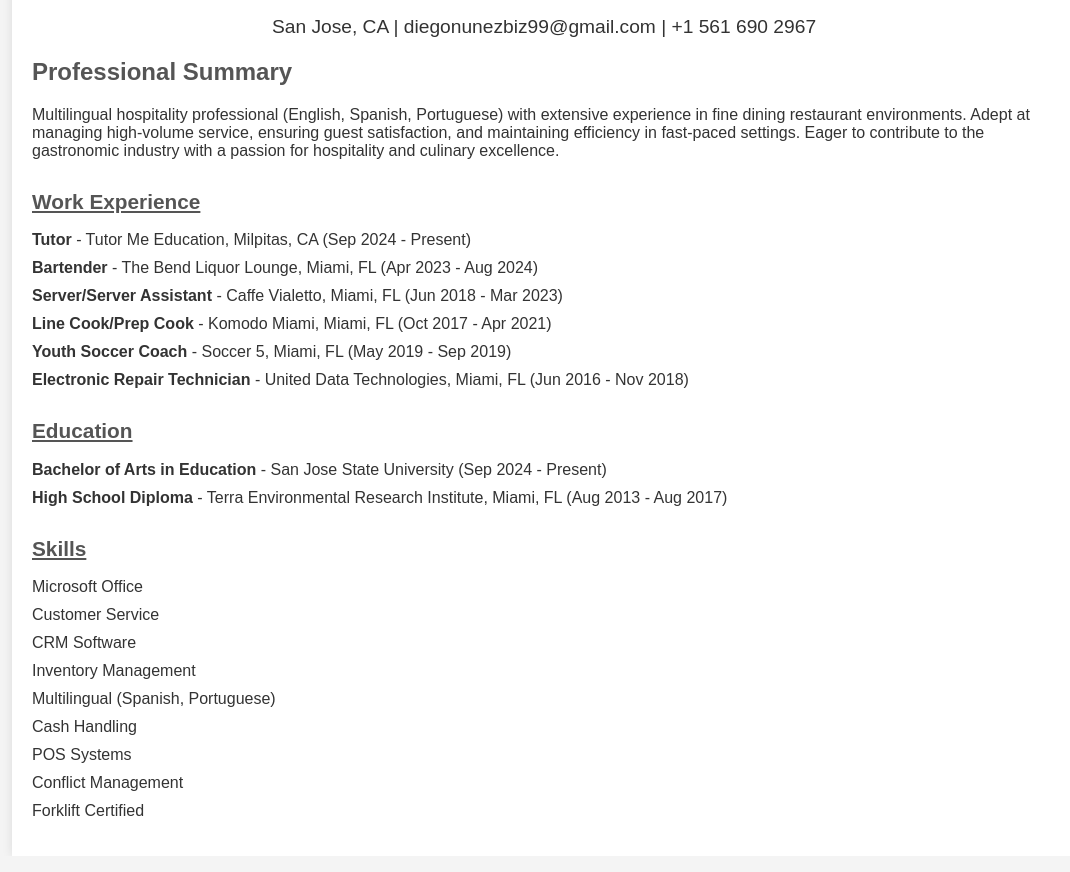
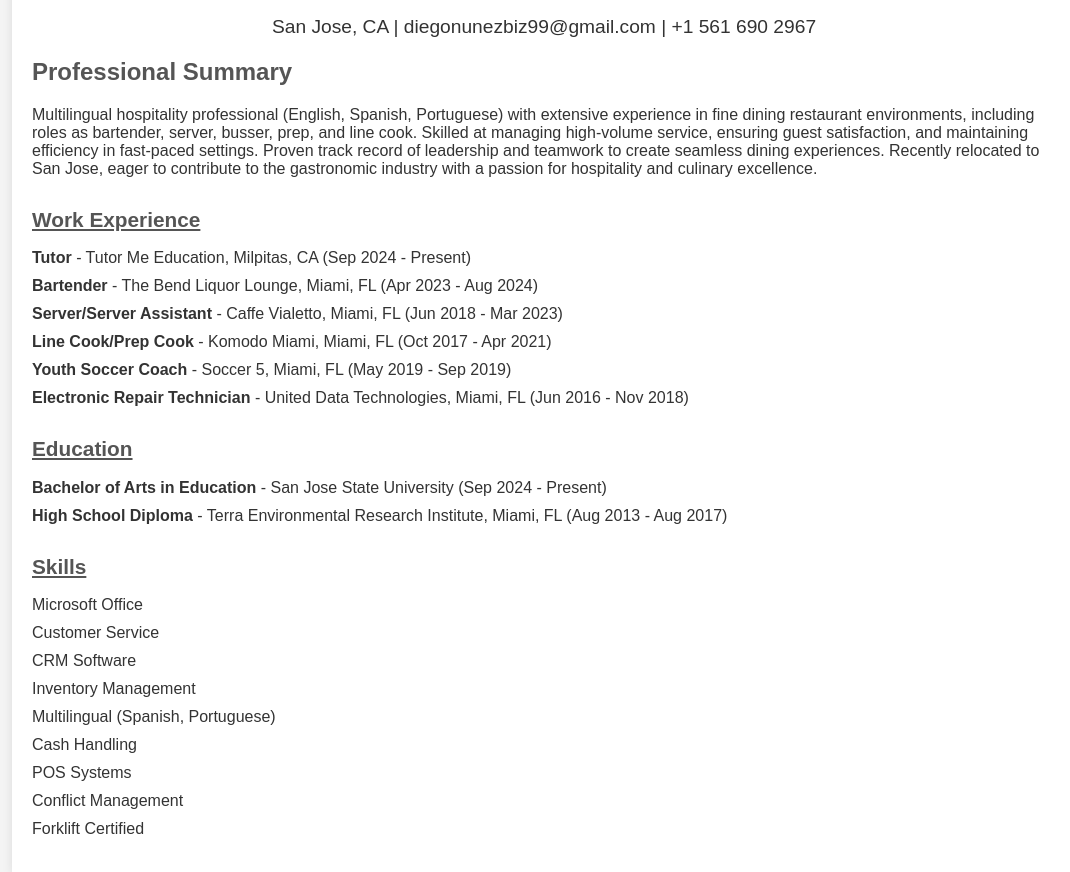
Before and after one commit to diegonunez77/resume, a plain HTML site: page index.html in a window 1280 px wide. Shown: the part 68-940 px from the top of the page, without its empty margins (96-1166 px from the left). Drawn offline with Linux system fonts and the light colour scheme.

Commit message:
Update index.html

```diff
--- a/index.html
+++ b/index.html
@@ -62,7 +62,7 @@
 
         <section>
             <h2>Professional Summary</h2>
-            <p>Multilingual hospitality professional (English, Spanish, Portuguese) with extensive experience in fine dining restaurant environments. Adept at managing high-volume service, ensuring guest satisfaction, and maintaining efficiency in fast-paced settings. Eager to contribute to the gastronomic industry with a passion for hospitality and culinary excellence.</p>
+            <p>Multilingual hospitality professional (English, Spanish, Portuguese) with extensive experience in fine dining restaurant environments, including roles as bartender, server, busser, prep, and line cook. Skilled at managing high-volume service, ensuring guest satisfaction, and maintaining efficiency in fast-paced settings. Proven track record of leadership and teamwork to create seamless dining experiences. Recently relocated to San Jose, eager to contribute to the gastronomic industry with a passion for hospitality and culinary excellence.</p>
         </section>
 
         <section>
```
